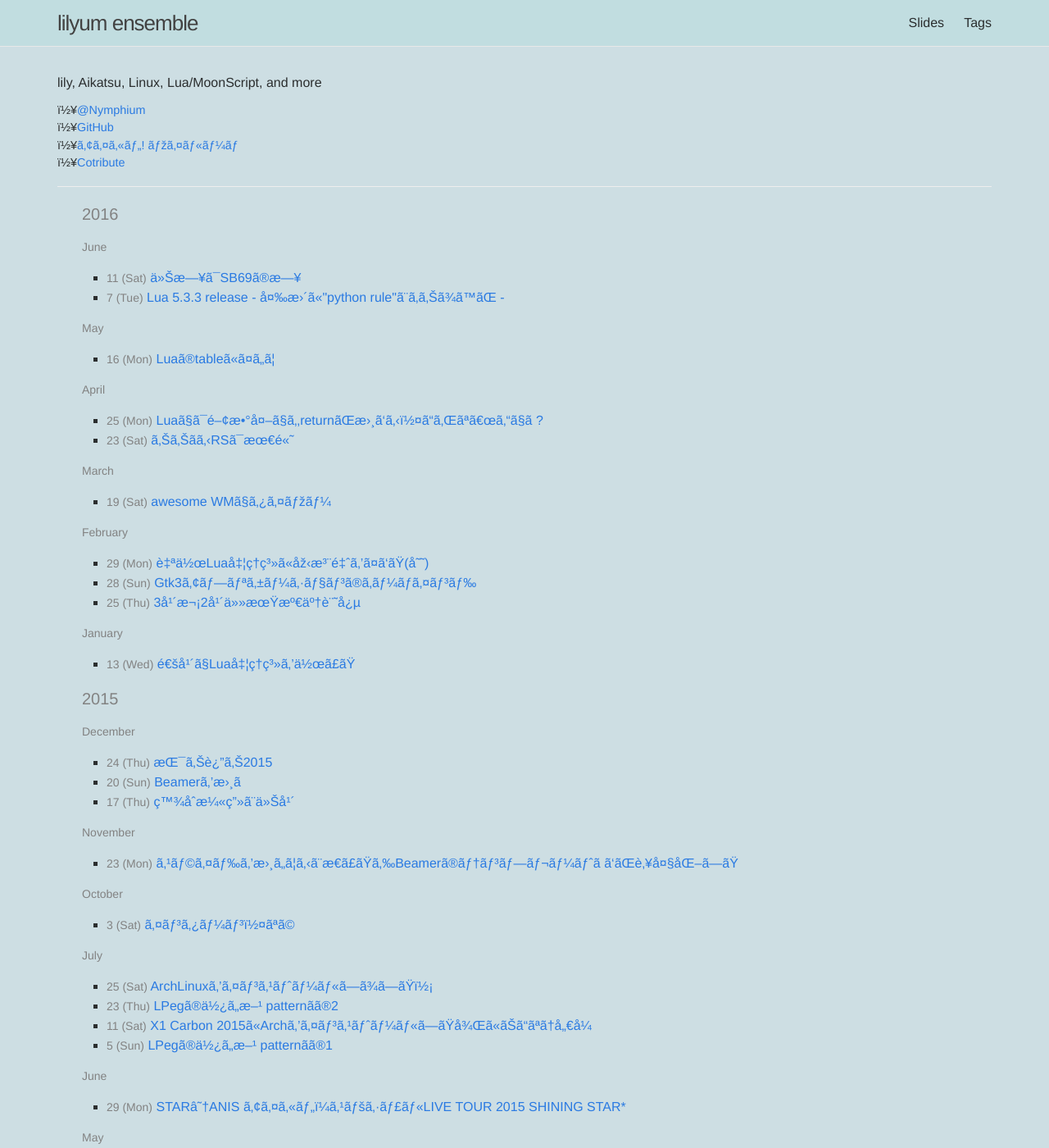
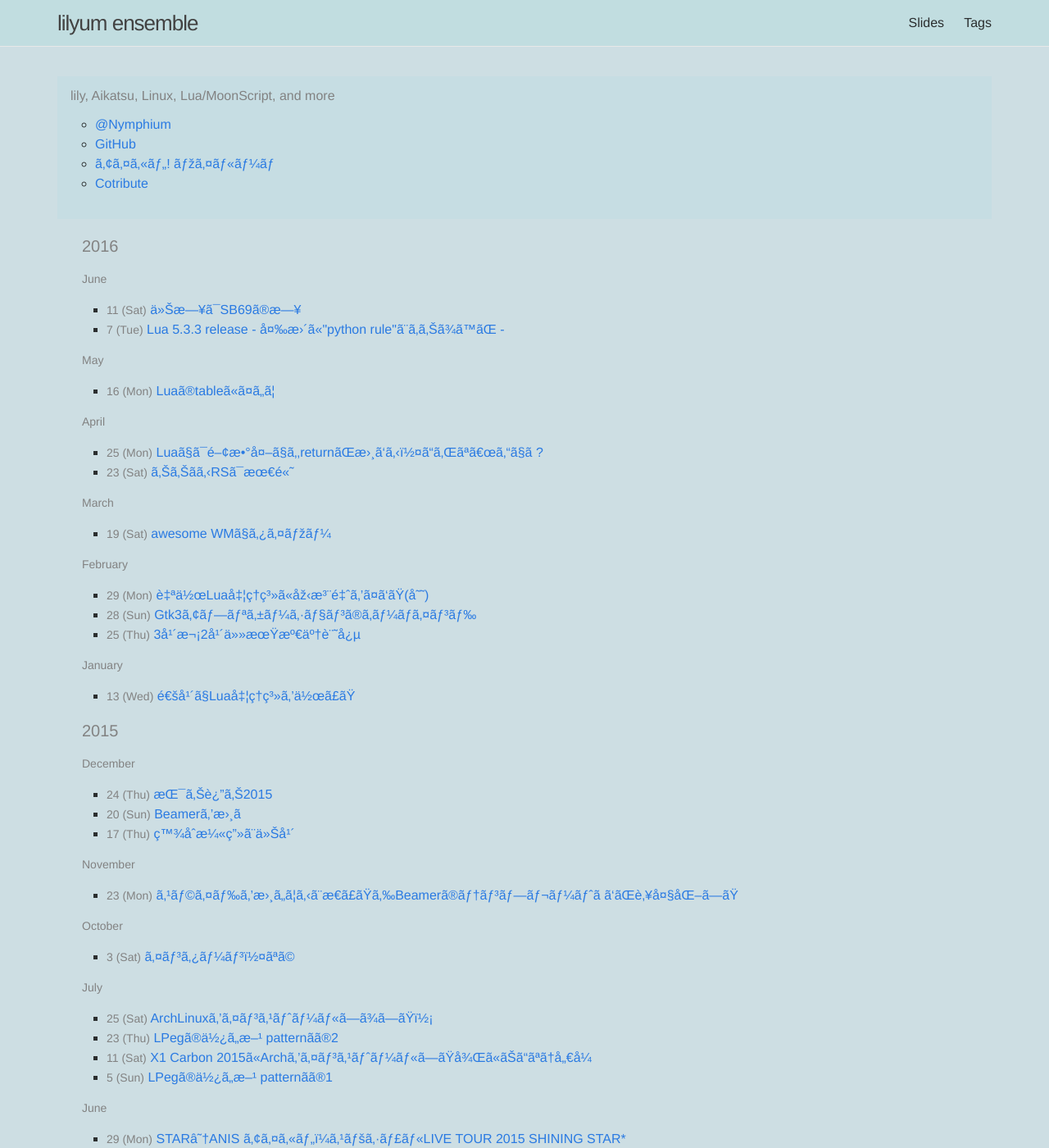
Before and after one commit to Nymphium/nymphium.github.io, a Jekyll site: the page built from index.html, in a window 1280 px wide and 1400 px high. Shown: the whole window at 82% size. Built offline with Jekyll 4.4.1, drawn with Linux system fonts in a browser that asks for light colours; Markdown is read by kramdown in place of the engine named in the settings.

Commit message:
deploy at 2016-06-19 14:57:07 +0900

```diff
--- a/_plugins/tweet_url.rb
+++ /dev/null
@@ -1,16 +0,0 @@
-module Jekyll
-	module Tags
-		class TweetUrl < Liquid::Tag
-			def initialize(tag_name, post, tokens)
-				super
-				@post = post
-			end
-
-			def render(context)
-				"<blockquote class=\"twitter-tweet\" lang=\"en\" data-theme=\"dark\"><a href=\"#{@post}\"></a></blockquote><script async src=\"//platform.twitter.com/widgets.js\" charset=\"utf-8\"></script>"
-			end
-		end
-	end
-end
-
-Liquid::Template.register_tag('tweet_url', Jekyll::Tags::TweetUrl)
--- a/_plugins/twid.rb
+++ b/_plugins/twid.rb
@@ -7,7 +7,7 @@ module Jekyll
 			end
 
 			def render(context)
-				"[@#{@post}](https://twitter.com/#{@post})"
+				"[@#{@post}](https://twitter.com/#{@post})".gsub! "_", "\\_"
 			end
 		end
 	end
--- a/_sass/_footer.scss
+++ b/_sass/_footer.scss
@@ -1,4 +1,4 @@
-div.pagination.btn-group {
+.pagination.btn-group {
 	position: fixed;
 	bottom: 0;
 	right: 0;
--- a/_sass/_header.scss
+++ b/_sass/_header.scss
@@ -1,7 +1,8 @@
-$nav-width: 70pt;
-$nav-height: 69px;
+$nav-height: 68px;
 
 .site-header {
+	border-bottom: 1px solid $grey-color-light;
+	min-height: 56px;
 	position: fixed;
 	background: $background-color-transp;
 	width: 100%;
@@ -16,14 +17,60 @@ $nav-height: 69px;
 	}
 }
 
-@include media-query($on-palm) {
-	.site-nav {
+.site-title {
+	font-size: 26px;
+	font-weight: 300;
+	line-height: 56px;
+	letter-spacing: -1px;
+	margin-bottom: 0;
+	float: left;
+	white-space: nowrap;
+
+	&,
+	&:visited {
+		color: $grey-color-dark;
+	}
+}
+
+.site-nav {
+	float: right;
+	line-height: 56px;
+
+	.menu-icon {
+		display: none;
+	}
+
+	.page-link {
+		color: $text-color;
+		line-height: $base-line-height;
+
+		// Gaps between nav items, but not on the last one
+		&:not(:last-child) {
+			margin-right: 20px;
+		}
+	}
+
+	@include media-query($on-palm) {
+		position: absolute;
+		right: 0;
 		background: (0, 0, 0, 0);
-		border-radius: 0;
+		border-left: 1px solid $grey-color-light;
+		text-align: right;
 
-		& .trigger .page-link {
+		&:hover .trigger {
+			display: block;
+			padding-bottom: 5px;
+		}
+
+		.page-link {
+			display: block;
+			padding: 5px 10px;
 			margin-left: 10px;
 			margin-right: 10px;
+
+			&:not(:last-child) {
+				margin-right: 0;
+			}
 		}
 	}
 }
--- a/_sass/_layout.scss
+++ b/_sass/_layout.scss
@@ -1,170 +1,3 @@
-/**
- * Site header
- */
-.site-header {
-    /* border-top: 5px solid $grey-color-dark; */
-	border-bottom: 1px solid $grey-color-light;
-    min-height: 56px;
-
-    // Positioning context for the mobile navigation icon
-    position: relative;
-}
-
-.site-title {
-    font-size: 26px;
-    font-weight: 300;
-    line-height: 56px;
-    letter-spacing: -1px;
-    margin-bottom: 0;
-    float: left;
-
-    &,
-    &:visited {
-        color: $grey-color-dark;
-    }
-}
-
-.site-nav {
-    float: right;
-    line-height: 56px;
-
-    .menu-icon {
-        display: none;
-    }
-
-    .page-link {
-        color: $text-color;
-        line-height: $base-line-height;
-
-        // Gaps between nav items, but not on the last one
-        &:not(:last-child) {
-            margin-right: 20px;
-        }
-    }
-
-    @include media-query($on-palm) {
-        position: absolute;
-        // top: 9px;
-        // right: $spacing-unit / 2;
-		right: 0;
-        background-color: $background-color;
-        border: 1px solid $grey-color-light;
-        border-radius: 5px;
-        text-align: right;
-
-        .menu-icon {
-            display: block;
-            float: right;
-            width: 36px;
-            height: 26px;
-            line-height: 0;
-            padding-top: 10px;
-            text-align: center;
-
-            > svg {
-                width: 18px;
-                height: 15px;
-
-                path {
-                    fill: $grey-color-dark;
-                }
-            }
-        }
-
-        /* .trigger { */
-            /* clear: both; */
-            /* display: none; */
-        /* } */
-
-        &:hover .trigger {
-            display: block;
-            padding-bottom: 5px;
-        }
-
-        .page-link {
-            display: block;
-            padding: 5px 10px;
-
-            &:not(:last-child) {
-                margin-right: 0;
-            }
-            margin-left: 20px;
-        }
-    }
-}
-
-
-
-/**
- * Site footer
- */
-.site-footer {
-    border-top: 1px solid $grey-color-light;
-    padding: $spacing-unit 0;
-}
-
-.footer-heading {
-    font-size: 18px;
-    margin-bottom: $spacing-unit / 2;
-}
-
-.contact-list,
-.social-media-list {
-    list-style: none;
-    margin-left: 0;
-}
-
-.footer-col-wrapper {
-    font-size: 15px;
-    color: $grey-color;
-    margin-left: -$spacing-unit / 2;
-    @extend %clearfix;
-}
-
-.footer-col {
-    float: left;
-    margin-bottom: $spacing-unit / 2;
-    padding-left: $spacing-unit / 2;
-}
-
-.footer-col-1 {
-    width: -webkit-calc(35% - (#{$spacing-unit} / 2));
-    width:         calc(35% - (#{$spacing-unit} / 2));
-}
-
-.footer-col-2 {
-    width: -webkit-calc(20% - (#{$spacing-unit} / 2));
-    width:         calc(20% - (#{$spacing-unit} / 2));
-}
-
-.footer-col-3 {
-    width: -webkit-calc(45% - (#{$spacing-unit} / 2));
-    width:         calc(45% - (#{$spacing-unit} / 2));
-}
-
-@include media-query($on-laptop) {
-    .footer-col-1,
-    .footer-col-2 {
-        width: -webkit-calc(50% - (#{$spacing-unit} / 2));
-        width:         calc(50% - (#{$spacing-unit} / 2));
-    }
-
-    .footer-col-3 {
-        width: -webkit-calc(100% - (#{$spacing-unit} / 2));
-        width:         calc(100% - (#{$spacing-unit} / 2));
-    }
-}
-
-@include media-query($on-palm) {
-    .footer-col {
-        float: none;
-        width: -webkit-calc(100% - (#{$spacing-unit} / 2));
-        width:         calc(100% - (#{$spacing-unit} / 2));
-    }
-}
-
-
-
 /**
  * Page content
  */
--- a/index.html
+++ b/index.html
@@ -5,28 +5,28 @@ keywords: {{site.keywords}}
 ---
             <style>
 .page-header {
-	padding-bottom: 17px;
-	margin: 18px 0;
-	border-bottom: 1px solid #eeeeee;
+    padding: 1rem 1rem 1rem 1rem;
+    margin: 18px 0;
+    background: rgba(171, 216, 226, 0.21);
+}
+
+.homecont {
+    list-style-type: circle;
 }
 
 .page-header h4 {
-	line-height: 1;
-}
-
-.homecont:before {
-	content: "･";
+    line-height: 1;
 }
             </style>
             <div class="home">
               <div class="page-header">
-                <h4>{{site.description}}</h4>
-                <div style="font-size: 0.9rem;">
-                  <div class="homecont"><span><a href="https://twitter.com/Nymphium" target="_blank">@Nymphium</a></span></div>
-                  <div class="homecont"><span><a href="https://github.com/Nymphium" target="_blank">GitHub</a></span></div>
-                  <div class="homecont"><span><a href="https://idolook.aikatsu.com/idolooks/index/nDggu4fmSdESdR83/" target="_blank">アイカツ&#33; マイルーム</a></span></div>
-                  <div class="homecont"><span><a href="http://www.amazon.co.jp/registry/wishlist/17TF1JSMGF11N" target="_blank">Cotribute</a></span></div>
-                </div>
+                <h4 style="color: #828282;">{{site.description}}</h4>
+                <ul>
+                  <li class="homecont"><a href="https://twitter.com/Nymphium" target="_blank">@Nymphium</a></li>
+                  <li class="homecont"><a href="https://github.com/Nymphium" target="_blank">GitHub</a></li>
+                  <li class="homecont"><a href="https://idolook.aikatsu.com/idolooks/index/nDggu4fmSdESdR83/" target="_blank">アイカツ&#33; マイルーム</a></li>
+                  <li class="homecont"><a href="http://www.amazon.co.jp/registry/wishlist/17TF1JSMGF11N" target="_blank">Cotribute</a></li>
+                </ul>
               </div>
               <ul class="posts">
                 <ul class="post-list">{% assign posts_collate = site.posts %}{% for post in posts_collate %}{% capture this_year %}{{ post.date | date: "%Y" }}{% endcapture %}{% capture this_month %}{{ post.date | date: "%B" }}{% endcapture %}{% capture next_year %}{{ post.previous.date | date: "%Y" }}{% endcapture %}{% capture next_month %}{{ post.previous.date | date: "%B" }}{% endcapture %}{% if forloop.first %}
```
